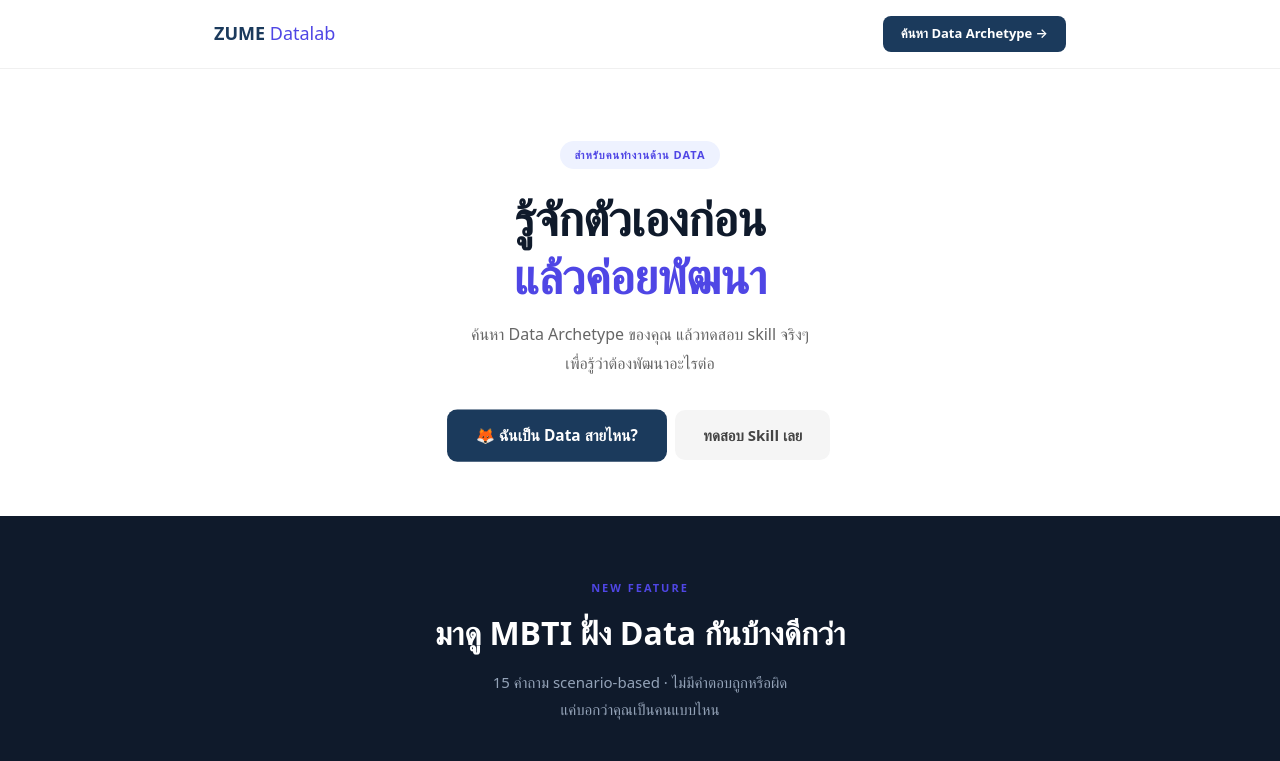
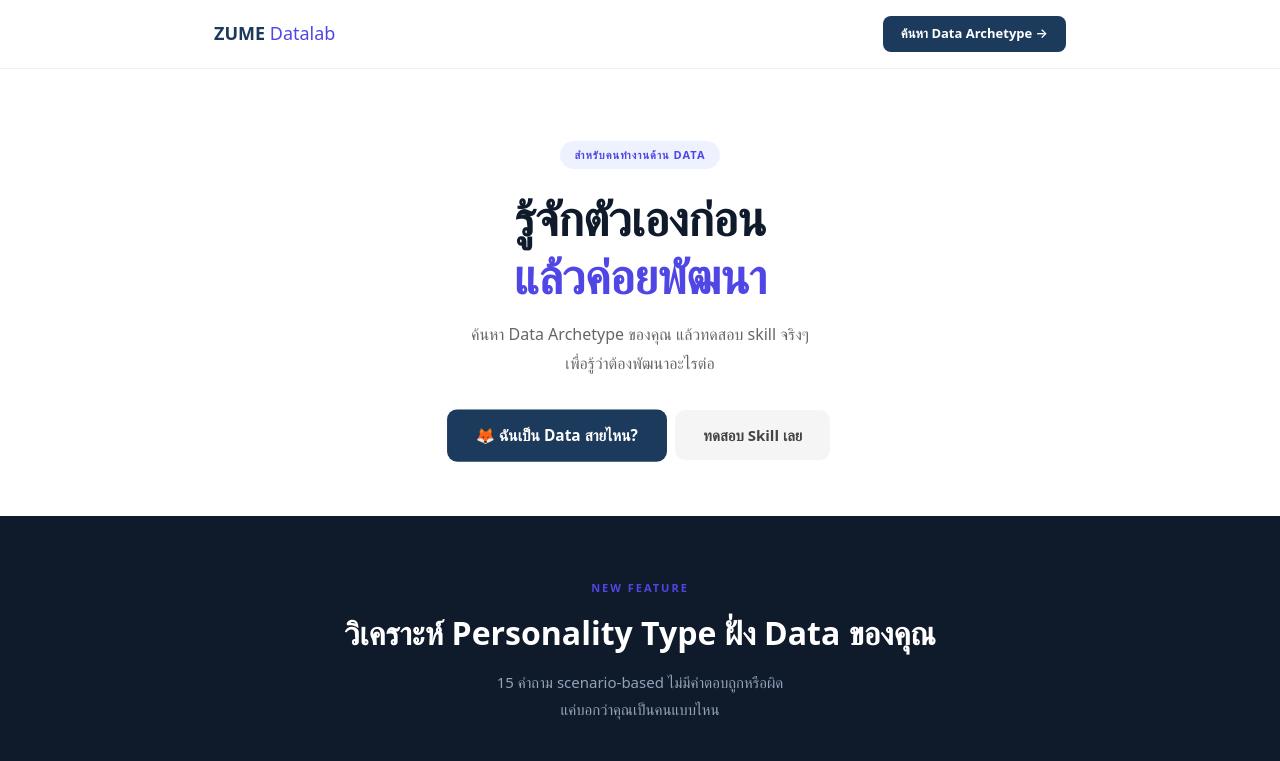
Before and after one commit to ZUME-Work/zume-career-intelligence, a Next.js app: page / in a window 1280 px wide. Shown: the top 761 px of the page. Built offline with nearby package versions, Linux system fonts and the light colour scheme.

Commit message:
feat: update landing page with archetype as hero feature

```diff
--- a/app/page.tsx
+++ b/app/page.tsx
@@ -65,10 +65,11 @@
           <div style={{ maxWidth: 860, margin: '0 auto', textAlign: 'center' }}>
             <div style={{ fontSize: 11, fontWeight: 700, letterSpacing: 2, color: '#4F46E5', textTransform: 'uppercase', marginBottom: 12 }}>New Feature</div>
             <h2 style={{ fontSize: 'clamp(1.5rem, 4vw, 2rem)', fontWeight: 800, color: '#fff', marginBottom: 12 }}>
-              มาดู MBTI ฝั่ง Data กันบ้างดีกว่า
+              วิเคราะห์ Personality Type ฝั่ง Data ของคุณ
             </h2>
             <p style={{ fontSize: 15, color: '#94A3B8', marginBottom: 40, maxWidth: 480, margin: '0 auto 40px', lineHeight: 1.8 }}>
-              15 คำถาม scenario-based · ไม่มีคำตอบถูกหรือผิด<br />แค่บอกว่าคุณเป็นคนแบบไหน
+              15 คำถาม scenario-based
+              ไม่มีคำตอบถูกหรือผิด<br />แค่บอกว่าคุณเป็นคนแบบไหน
             </p>
             <div style={{ display: 'grid', gridTemplateColumns: 'repeat(auto-fit, minmax(120px, 1fr))', gap: 12, marginBottom: 36 }}>
               {[
```
